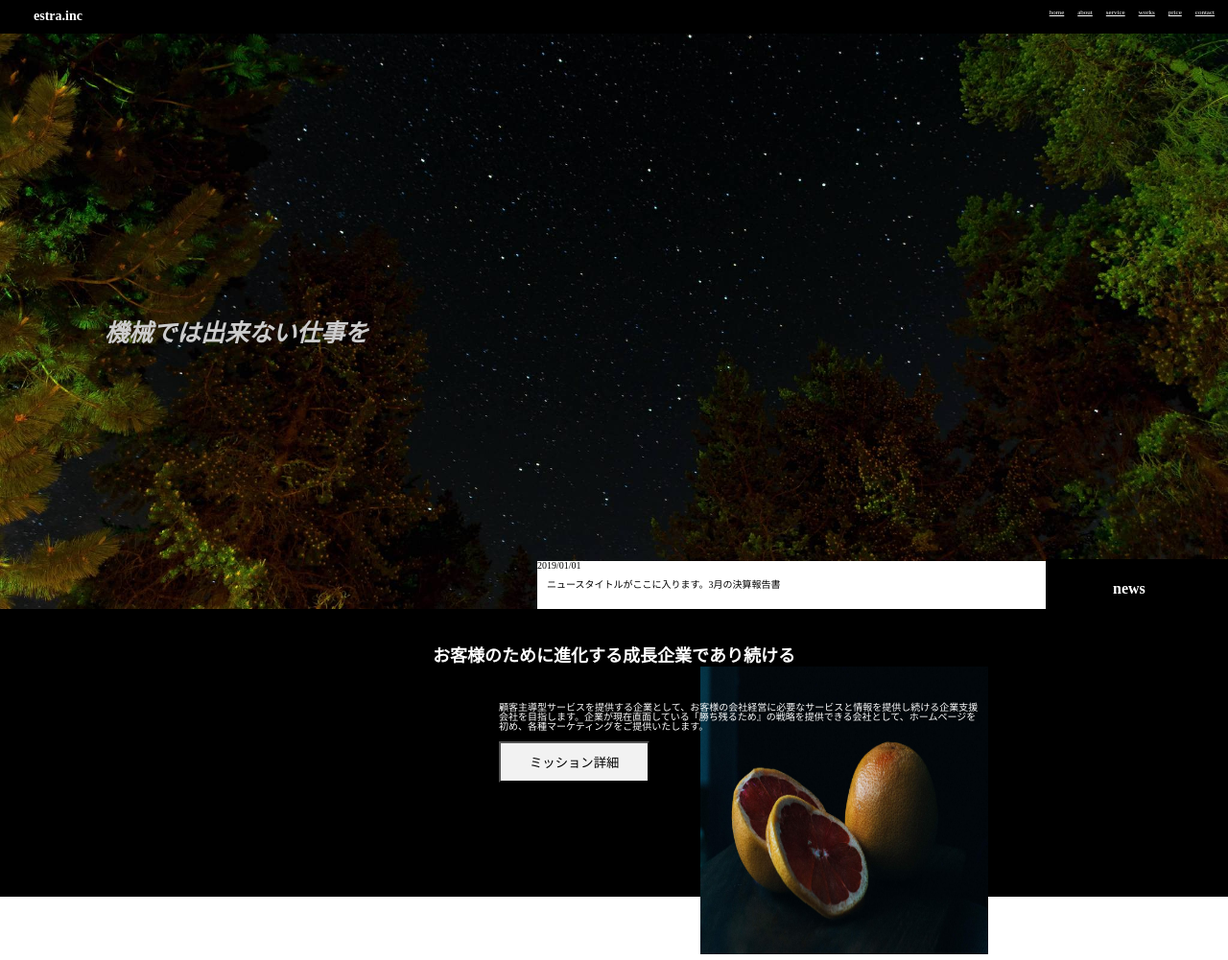
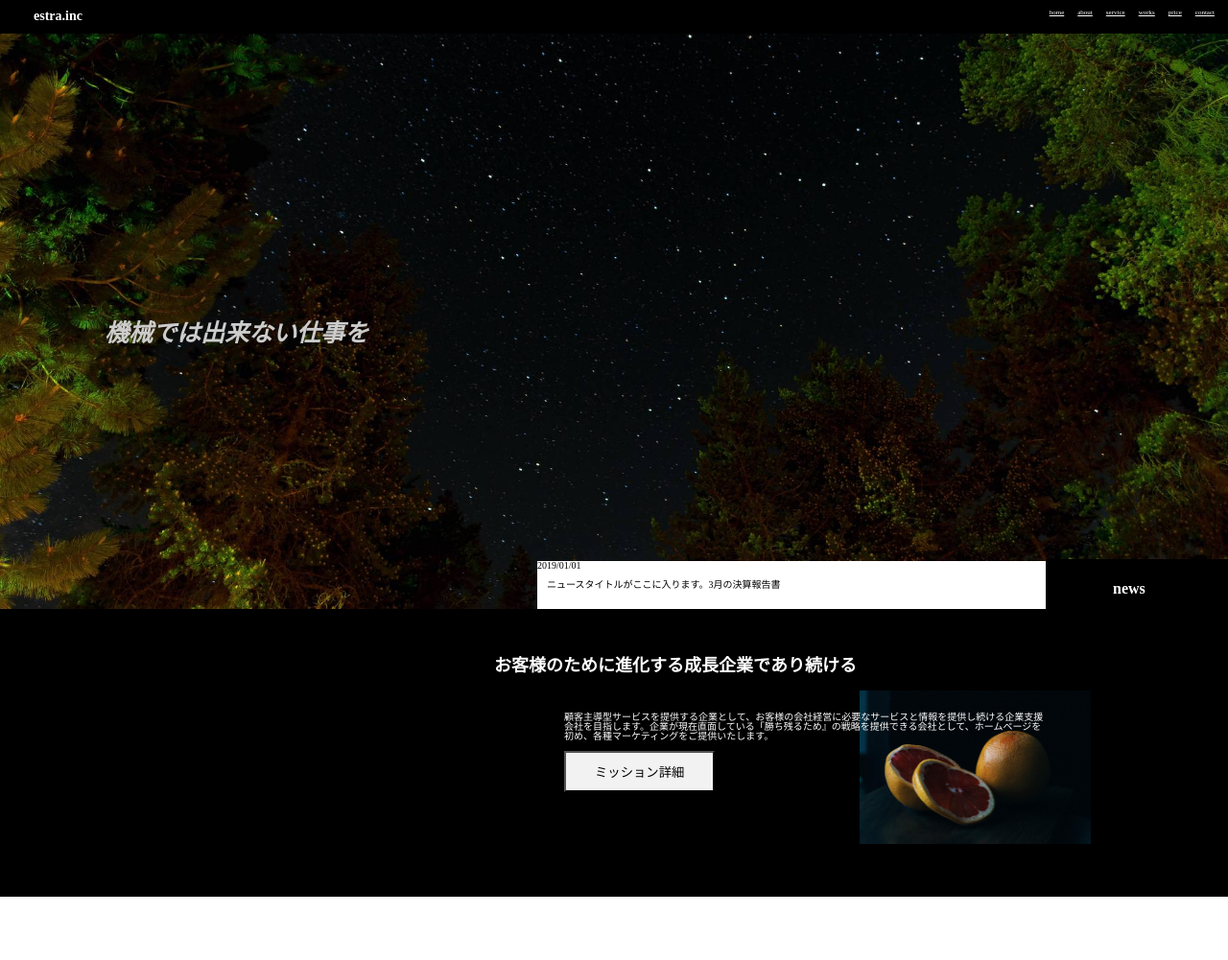
Before and after one commit to sashoyusuke/0218, a plain HTML site: page index.html in a window 1280 px wide. Shown: the top 1001 px of the page at 96% size. Drawn offline with Linux system fonts and the light colour scheme.

Commit message:
first-commit

```diff
--- a/css/style.css
+++ b/css/style.css
@@ -178,15 +178,14 @@ input, select {
   right: 0;
   padding: 3px 20px;
   width: 150px;
-
 }
 
 
 
  #footer{
-   background: black;
-   text-align: center;
-}
+   background:black;
+   text-align:center;
+ }
 
 
 .footer-wrap{
@@ -230,7 +229,13 @@ input, select {
   height: 300px;
   position: relative;
 }
-#concept h3{
+
+.concept-wrap{
+  margin-left: 10%;
+  padding: 10px 10px;
+}
+
+.concept-wrap h3{
   font-weight: bold;
   font-size: 18px;
   color: white;
@@ -238,24 +243,23 @@ input, select {
   text-align:center;
 }
 
-#concept p{
+.concept-wrap p{
   color: white;
   font-size: 10px;
   margin: 0 auto;
   width: 500px;
-  margin-left: 520px;
+  margin-left: 450px;
   position: absolute;
   z-index:1;
   }
-.button-mission-submit {
-  margin-left: 520px;
-}
+
 
 .button-mission {
   padding: 10px 30px;
   background-color:#f2f2f2;
   color:black;
   margin-top: 40px;
+  margin-left: 450px;
 }
 
 .link:hover {
@@ -265,9 +269,10 @@ input, select {
 
 .orange{
   position: absolute;
-  top: 60px;
+  top: 720px;
   right: 250px;
   z-index: 0;
+  margin-left: 70%;
   }
 
 #margin{
--- a/index.html
+++ b/index.html
@@ -32,15 +32,15 @@
         <div class="news-title"><h3>news</h3></div>
       </div>
        </div>
-
-  </main>
+</main>
   <div id="concept">
+    <div class="concept-wrap">
     <h3>お客様のために進化する成長企業であり続ける</h3>
      <p>顧客主導型サービスを提供する企業として、お客様の会社経営に必要なサービスと情報を提供し続ける企業支援会社を目指します。企業が現在直面している「勝ち残るため』の戦略を提供できる会社として、ホームページを初め、各種マーケティングをご提供いたします。</p>
-    <div class="button-mission-submit">
       <button class="button-mission" type="submit">ミッション詳細</button>
     </div>
-    <div class="orange"><img src="./img/mission-img.jpg" alt="orange" width="300px" height="300px"  /></div>
+  </div>
+    <div class="orange"><img src="./img/mission-img.jpg" alt="orange" width="180%" height="180%"  /></div>
   </div>
   <div id="margin"></div>
 
```
